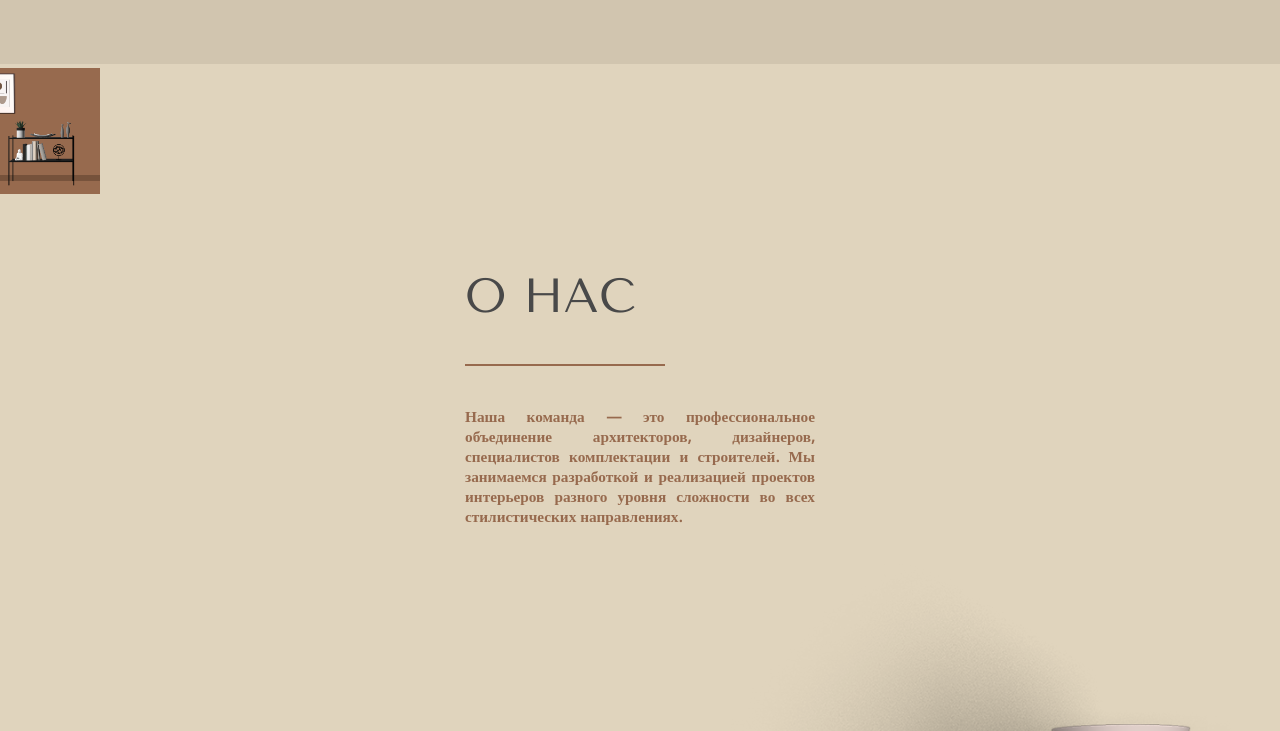
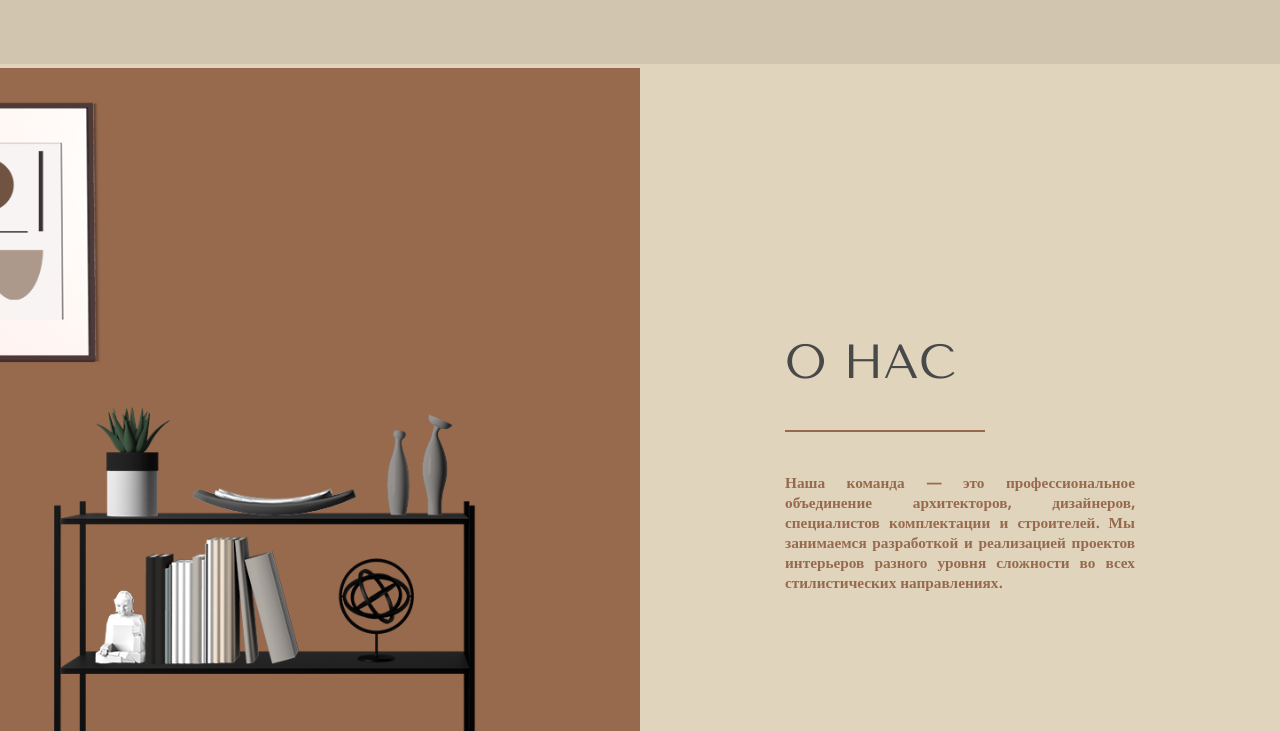
Before and after one commit to fayzullayevelmurod/INTERIOR-DESIGN-STUDIO, a plain HTML site: page index.html in a window 1280 px wide. Shown: the part 4449-5180 px from the top of the page. Drawn offline with nearby package versions, Linux system fonts and the light colour scheme.

Commit message:
fixed image

```diff
--- a/css/style.css
+++ b/css/style.css
@@ -538,14 +538,14 @@ footer{
 }
 
 #about {
-  position: relative;
-  padding-top: 200px;
+  /* position: relative;
+  padding-top: 200px; */
 }
 
 #about .slider__content {
-    position: absolute;
+    /* position: absolute;
     width: 100px;
     height: auto;
     top: 0;
-    left: 0;
+    left: 0; */
 }
```
